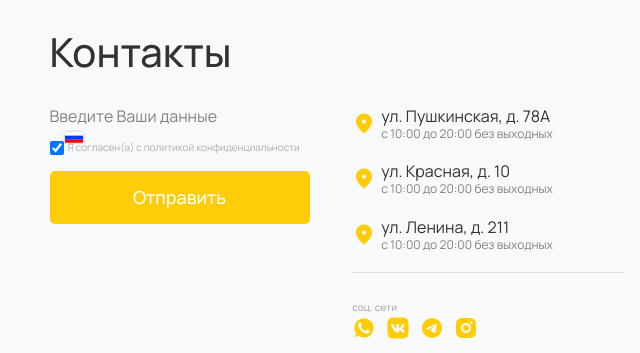
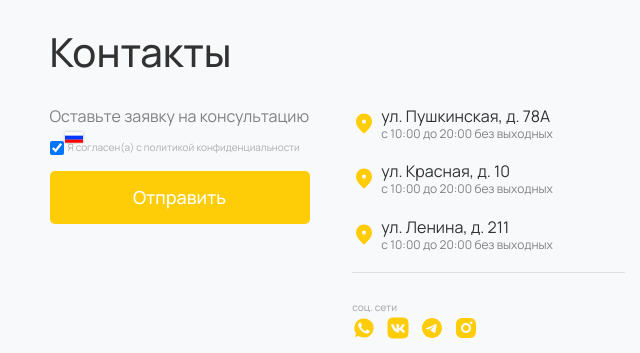
Before and after one commit to Hard-Working-Dimka/Beauty_salon, a Django app: page /users/login/ in a window 1280 px wide. Shown: the part 1507-1860 px from the top of the page, without its empty margins (0-640 px from the left). Run offline with Django 4.2, Linux system fonts and the light colour scheme; some libraries are stand-ins or nearby versions.

Commit message:
change title

```diff
--- a/templates/index.html
+++ b/templates/index.html
@@ -202,7 +202,7 @@
               {% csrf_token %}
 
               <div class="contacts__form_title">
-                Введите Ваши данные
+                Оставьте заявку на консультацию
               </div>
 
               <div class="contacts__form_block">
```
